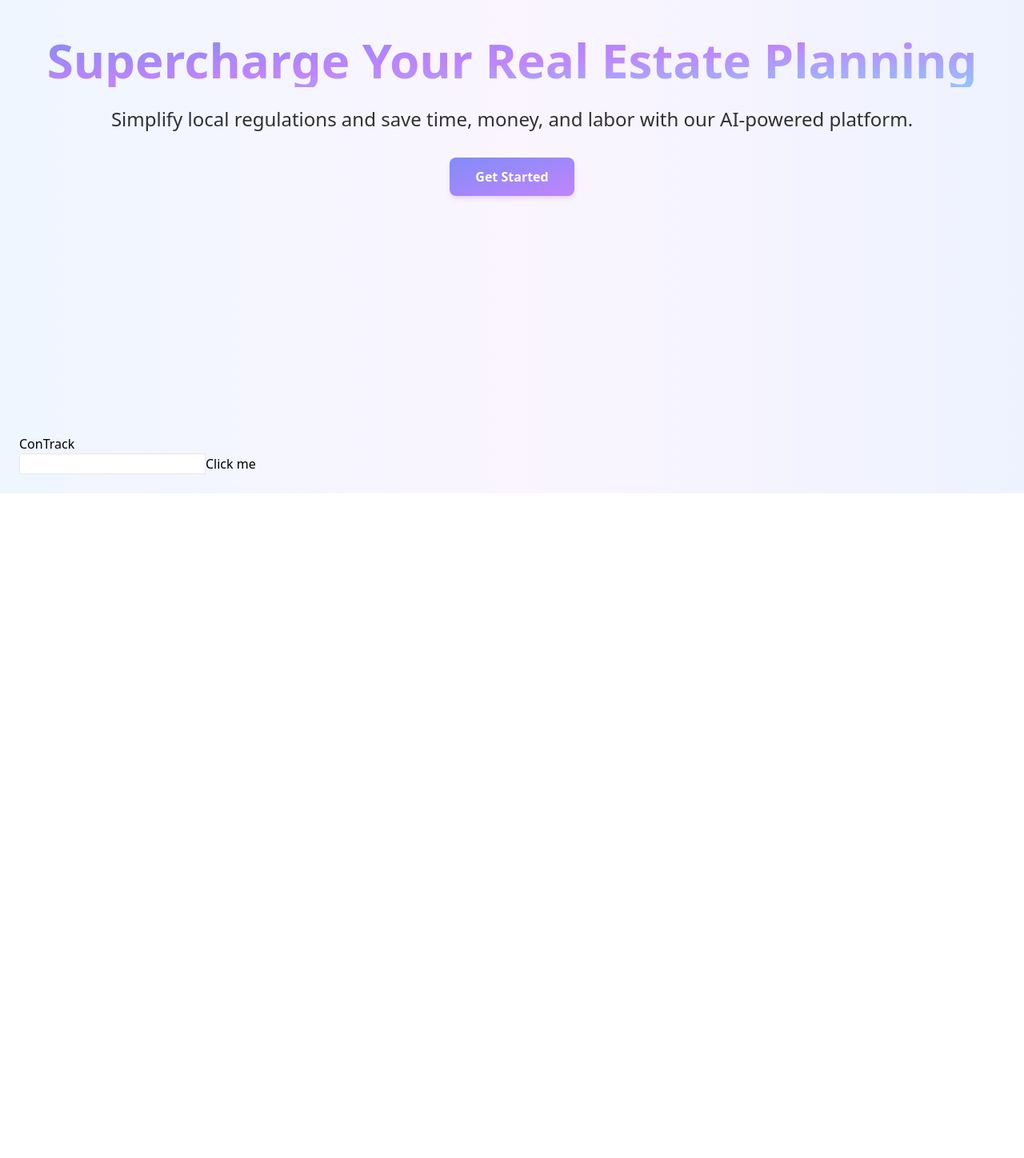
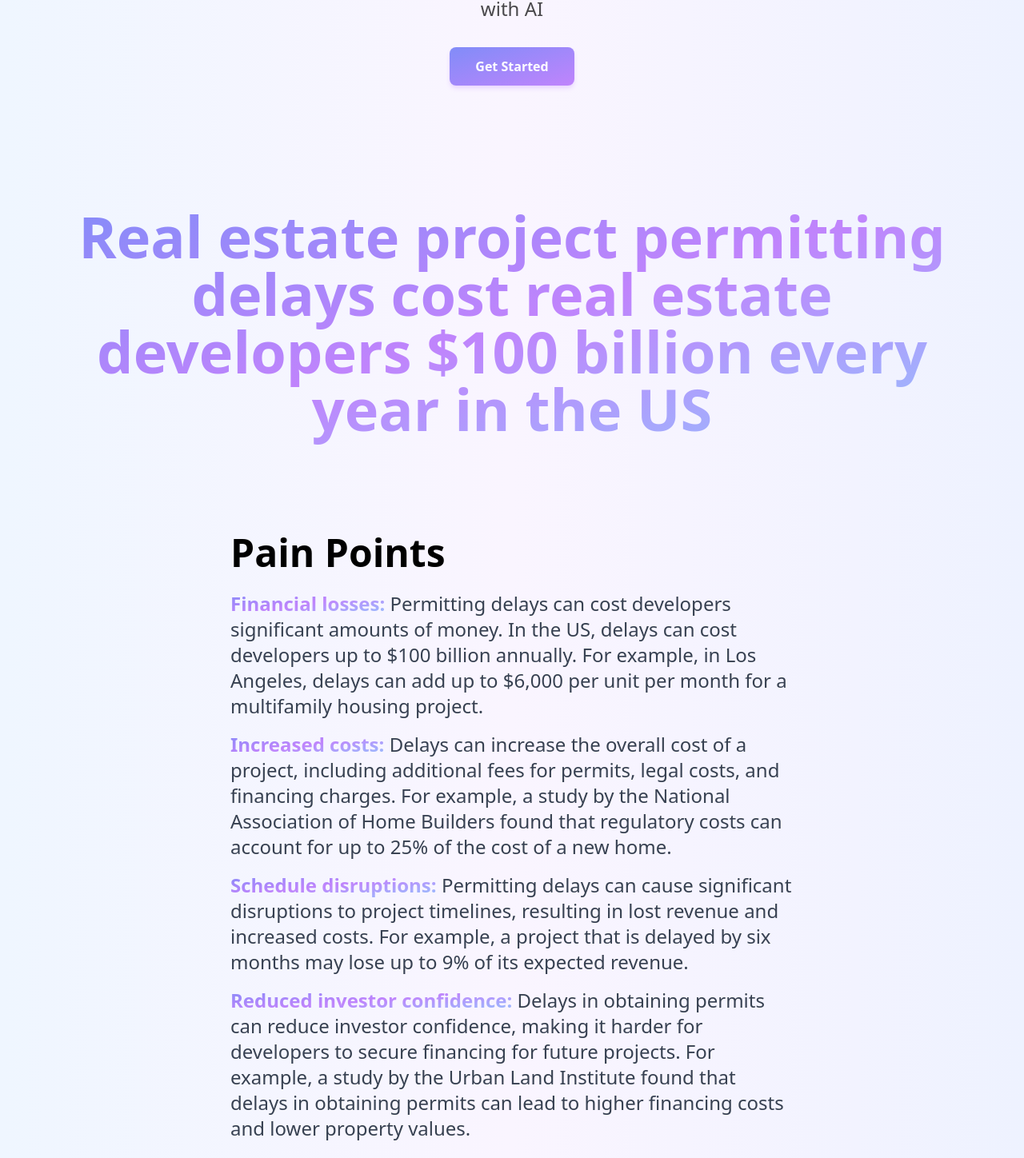
Before and after one commit to Hehk/real-estate-reg-scan, a Next.js app: page / in a window 1280 px wide. Shown: the part 353-1801 px from the top of the page at 80% size. Before the commit the page ends 970 px from the top, so only its background shows below. Built offline with nearby package versions, Linux system fonts and the light colour scheme.

Commit message:
check in

```diff
--- a/src/components/button.jsx
+++ b/src/components/button.jsx
@@ -1,10 +1,10 @@
-export default function Button() {
+export default function Button({ text = "Get Started" }) {
     return (
         <a
-            href="/signup"
+            href="/chat"
             className="py-3 px-8 font-semibold rounded-lg shadow-md hover:shadow-md shadow-purple-200 hover:bg-opacity-90 focus:outline-none focus:ring-2 focus:ring-offset-2 focus:ring-blue-500 bg-gradient-to-br to-purple-400 from-indigo-400 text-white"
         >
-            Get Started
+            {text}
         </a>
     )
 }
--- a/src/components/header.jsx
+++ b/src/components/header.jsx
@@ -3,8 +3,8 @@ import Button from '@/components/button'
 export default function Header() {
     return (
         <div className="flex justify-between py-3">
-            <h1 className="text-lg font-black uppercase md:text-5xl 2xl:text-[3.6vw] text-black">
-                Logo
+            <h1 className="text-lg md:text-4xl 2xl:text-[3.6vw] font-black text-black">
+                ConTrack
             </h1>
             <Button />
         </div>
--- a/src/components/hero.jsx
+++ b/src/components/hero.jsx
@@ -2,16 +2,19 @@ import Link from 'next/link';
 import React from 'react';
 import Button from '@/components/button'
 
-const Hero = () => {
+const heading = "Supercharge Your Real Estate Planning"
+const description = "We reduce commercial development building and regulatory approval times by 100 days on average with AI"
+
+const Hero = ({}) => {
   return (
-    <section className=" min-h-screen flex items-center">
+    <section className="flex items-center mt-32 mb-24 mx-auto">
       <div className="container mx-auto px-4 sm:px-6 lg:px-8">
         <div className="text-center">
           <h1 className="text-3xl sm:text-5xl lg:text-6xl font-bold mb-6 bg-clip-text text-transparent bg-gradient-to-br to-blue-300 via-purple-400 from-indigo-400 py-1">
-            Supercharge Your Real Estate Planning
+            {heading}
           </h1>
-          <p className="text-lg sm:text-xl lg:text-2xl font-medium mb-8 opacity-80">
-            Simplify local regulations and save time, money, and labor with our AI-powered platform.
+          <p className="text-lg sm:text-xl lg:text-2xl mb-8 opacity-70">
+            {description}
           </p>
           <div className="flex justify-center">
             <Button />
--- /dev/null
+++ b/src/components/painpoints.jsx
@@ -0,0 +1,77 @@
+import React from 'react';
+
+/** const painPointsData = [
+  {
+    name: 'Lost revenue:',
+    description:
+      'Delays in getting permits approved can lead to lost revenue, as developers may have to delay the start of their projects. This can result in missed opportunities and lost income.',
+  },
+  {
+    name: 'Increased costs:',
+    description:
+      'Delays in permitting can also increase the cost of a project, as developers may have to spend more money on permits, fees, and legal costs associated with navigating the complex regulatory environment.',
+  },
+  {
+    name: 'Reduced investor confidence:',
+    description:
+      'When projects are delayed due to permitting issues, investors may become wary of working with developers who have a track record of delays. This can make it harder for developers to secure funding for future projects.',
+  },
+  {
+    name: 'Disruption of project timelines:',
+    description:
+      'Permitting delays can cause major disruptions to project timelines, as developers may have to adjust construction schedules and rework project plans. This can lead to additional costs and lost revenue, as well as damage to the developer\'s reputation.',
+  },
+  {
+    name: 'Increased stress and frustration:',
+    description:
+      'Finally, permitting delays can be a major source of stress and frustration for developers, as they may feel helpless in the face of a bureaucratic process that seems out of their control. This can take a toll on their mental health and well-being, as well as their ability to work effectively on future projects.',
+  },
+]; */
+
+const painPointsData = [
+    {
+      name: 'Financial losses:',
+      description:
+        'Permitting delays can cost developers significant amounts of money. In the US, delays can cost developers up to $100 billion annually. For example, in Los Angeles, delays can add up to $6,000 per unit per month for a multifamily housing project.',
+    },
+    {
+      name: 'Increased costs:',
+      description:
+        'Delays can increase the overall cost of a project, including additional fees for permits, legal costs, and financing charges. For example, a study by the National Association of Home Builders found that regulatory costs can account for up to 25% of the cost of a new home.',
+    },
+    {
+      name: 'Schedule disruptions:',
+      description:
+        'Permitting delays can cause significant disruptions to project timelines, resulting in lost revenue and increased costs. For example, a project that is delayed by six months may lose up to 9% of its expected revenue.',
+    },
+    {
+      name: 'Reduced investor confidence:',
+      description:
+        'Delays in obtaining permits can reduce investor confidence, making it harder for developers to secure financing for future projects. For example, a study by the Urban Land Institute found that delays in obtaining permits can lead to higher financing costs and lower property values.',
+    },
+    {
+      name: 'Increased stress and frustration:',
+      description:
+        'Permitting delays can be a major source of stress and frustration for developers, leading to decreased productivity and potential delays in future projects. For example, a survey by the National Association of Home Builders found that regulatory compliance is the second-highest source of frustration for builders, after the cost of land.',
+    },
+  ];
+
+const PainPoints = () => {
+  return (
+    <div className="max-w-3xl mx-auto px-4 sm:px-6 lg:px-8 mt-8">
+      <h3 className="text-3xl sm:text-4xl lg:text-5xl font-bold mb-6">Pain Points</h3>
+      <ul className="text-lg sm:text-xl lg:text-2xl text-gray-700">
+        {painPointsData.map((point, index) => (
+          <li key={index} className="mb-4">
+            <span className="font-bold bg-clip-text text-transparent bg-gradient-to-br to-blue-300 via-purple-400 from-indigo-400">
+              {point.name}
+            </span>{" "}
+            {point.description}
+          </li>
+        ))}
+      </ul>
+    </div>
+  );
+};
+
+export default PainPoints;
--- /dev/null
+++ b/src/components/problem.jsx
@@ -0,0 +1,13 @@
+const Problem = () => {
+    return (
+      <div className="text-center px-[4vw] mt-32 mb-24">
+        <h2
+          className="text-5xl sm:text-6xl lg:text-7xl font-bold bg-clip-text text-transparent bg-gradient-to-br to-blue-300 via-purple-400 from-indigo-400 py-6"
+        >
+          Real estate project permitting delays cost real estate developers $100 billion every year in the US
+        </h2>
+      </div>
+    );
+  };
+
+  export default Problem;
--- a/src/pages/index.js
+++ b/src/pages/index.jsx
@@ -2,6 +2,8 @@ import Head from 'next/head'
 import SearchRegulations from '@/components/search_regulations'
 import Header from '@/components/header'
 import Hero from '@/components/hero'
+import Problem from '@/components/problem'
+import PainPoints from '@/components/painpoints'
 
 export default function Home() {
   return (
@@ -14,11 +16,12 @@ export default function Home() {
       </Head>
       <main className='bg-gradient-to-r from-blue-50 via-purple-50 to-indigo-50 min-h-screen flex flex-col p-6'>
         <Header />
-        <Hero />
-        <h1>ConTrack</h1>
-        <p>
-        </p>
-        <SearchRegulations />
+        <div className="max-screen-lg mx-auto">
+          <Hero />
+          <Problem />
+          <PainPoints />
+          <SearchRegulations />
+        </div>
       </main>
     </>
   )
```
